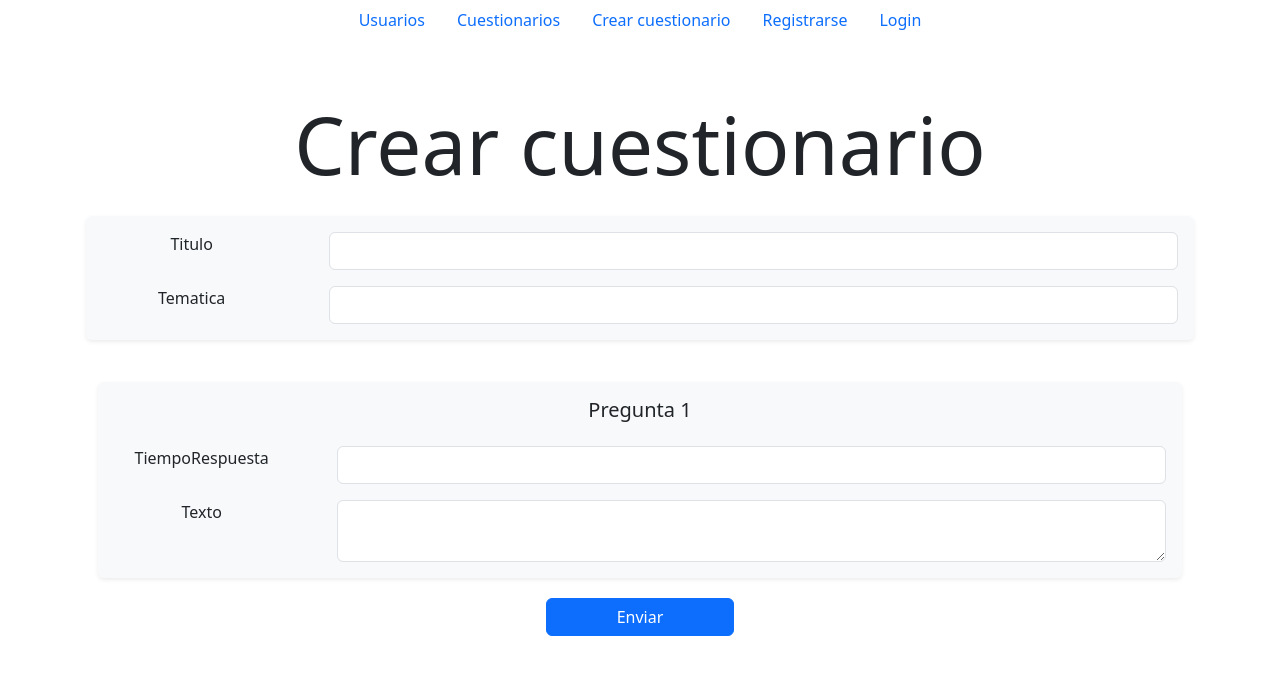
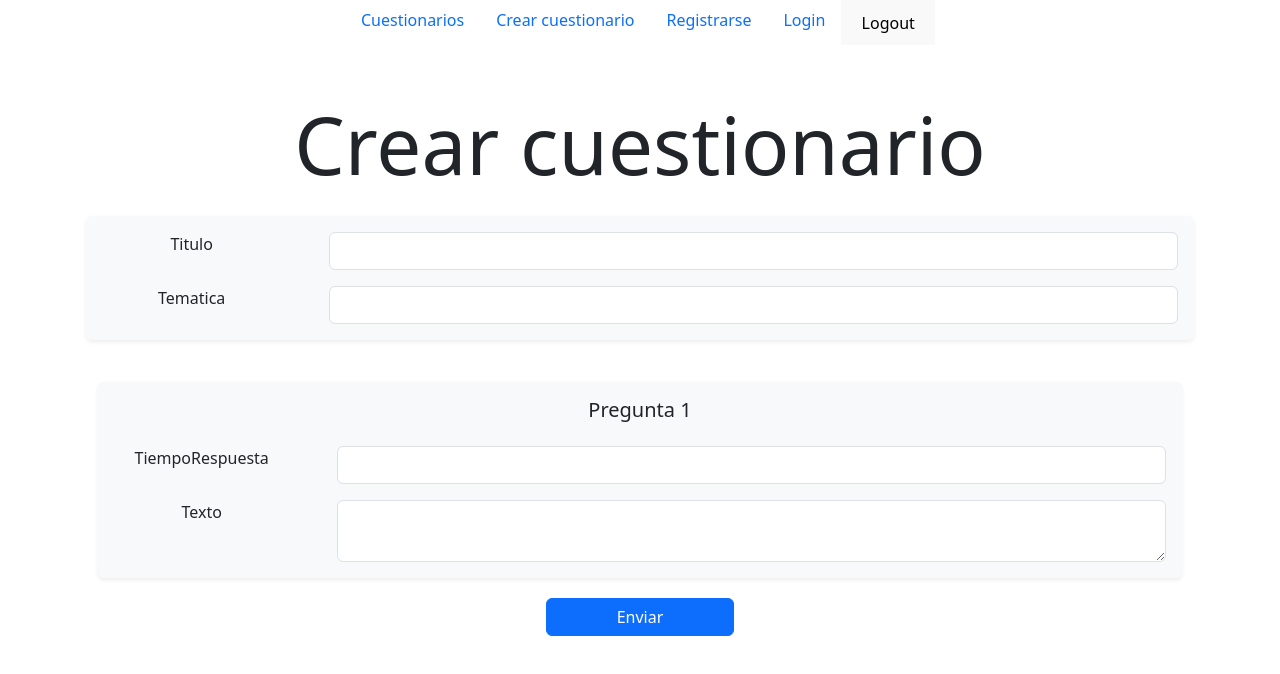
Before and after one commit to Iagomv/kahoot, a React (Vite) app in the folder Client/kahootReact/: page /crearCuestionario in a window 1280 px wide. Shown: the top 674 px of the page. Built offline with nearby package versions, Linux system fonts and the light colour scheme.

Commit message:
intento de utilizar un contexto para que todos los children puedan acceder al token

```diff
--- a/Client/kahootReact/src/App.jsx
+++ b/Client/kahootReact/src/App.jsx
@@ -8,33 +8,37 @@ import Usuarios from './pages/Usuarios'
 import Registro from './pages/Registro'
 import CrearCuestionario from './pages/CrearCuestionario'
 import Login from './pages/Login'
-import { useEffect, useState } from 'react'
 
-function App() {
-	const [privilegios, setPrivilegios] = useState('jugador')
+import { AuthProvider, useAuthProvider } from './Provider/AuthContext' // Importa el proveedor y el hook
 
-	useEffect(() => {
-		const token = localStorage.getItem('token')
-		if (token) {
-			setPrivilegios(token.tipo)
-		}
-	}, [])
+// Este componente ahora solo gestiona las rutas
+function AppRoutes() {
+	const { token } = useAuthProvider() // Obtiene el token desde el contexto
 
 	return (
 		<>
-			<BrowserRouter>
-				<Navegador />
-
+			<Navegador /> {/* Navegador puede acceder al token */}
 			<Routes>
 				<Route path="/registro" element={<Registro />}></Route>
 				<Route path="/login" element={<Login />}></Route>
-					{privilegios === 'admin' && <Route path="/usuarios" element={<Usuarios />}></Route>}
+				{token?.tipo === 'admin' && <Route path="/usuarios" element={<Usuarios />}></Route>}
 				<Route path="/cuestionarios" element={<Cuestionarios />}></Route>
 				<Route path="/crearCuestionario" element={<CrearCuestionario />}></Route>
 			</Routes>
-			</BrowserRouter>
 		</>
 	)
 }
 
+function App() {
+	return (
+		<AuthProvider>
+			{' '}
+			{/* Proveedor envolviendo toda la app */}
+			<BrowserRouter>
+				<AppRoutes /> {/* Contiene las rutas que dependen del token */}
+			</BrowserRouter>
+		</AuthProvider>
+	)
+}
+
 export default App
--- /dev/null
+++ b/Client/kahootReact/src/Provider/AuthContext.jsx
@@ -0,0 +1,27 @@
+import React, { createContext, useContext, useEffect, useState } from 'react'
+// Como crear un proveedor que comparte datos con sus children
+// 1. Crear el contexto
+const AuthContext = createContext()
+
+// 2. Crear el proveedor del contexto
+export const AuthProvider = ({ children }) => {
+	// 2.1. Definir el estado del token
+	// Se inicializa con el valor almacenado en localStorage (si existe), o null si no hay ninguno
+	const [token, setToken] = useState(localStorage.getItem('token') || null)
+
+	useEffect(() => {
+		localStorage.setItem('token', token)
+		console.log(token + 'desde proveedor')
+	}, [token])
+	// 2.2. Proveer el estado y la función de actualización a los componentes hijos
+	return (
+		<AuthContext.Provider value={{ token, setToken }}>
+			{children} {/* Los componentes hijos envueltos tendrán acceso al contexto */}
+		</AuthContext.Provider>
+	)
+}
+
+// 3. Crear un hook personalizado para usar el contexto de manera más sencilla
+export const useAuthProvider = () => {
+	return useContext(AuthContext) // Devuelve el valor del contexto (token y setToken)
+}
--- a/Client/kahootReact/src/components/Navegador.jsx
+++ b/Client/kahootReact/src/components/Navegador.jsx
@@ -1,17 +1,31 @@
-import React from 'react'
+import React, { useEffect } from 'react'
 import { Link } from 'react-router-dom'
+import { useAuthProvider } from '../Provider/AuthContext' // Importa el hook del contexto
 
 export const Navegador = () => {
-	//Navegador con enlaces a las distintas paginas
-	// Usuarios, Cuestionarios, CrearCuestionario, Unirse
+	const { token, setToken } = useAuthProvider() // Accede al token y setToken desde el contexto
+
+	useEffect(() => {
+		// Verifica si el token existe y tiene la propiedad 'tipo' definida
+		if (token && token.tipo) {
+			console.log(token.tipo + ' desde navegador')
+			console.log(token + ' desde navegador')
+		} else {
+			console.log('Token no disponible o no tiene propiedad "tipo"')
+		}
+	}, [token]) // Este useEffect se ejecutará cada vez que el token cambie
+
 	return (
 		<>
-			<ul className="nav  fixed-top justify-content-center">
-				<li className="nav-item">
-					<Link className="nav-link active" to="/usuarios">
-						Usuarios
-					</Link>
-				</li>
+			<ul className="nav fixed-top justify-content-center">
+				{/* Si el token tiene tipo 'admin', muestra el enlace de 'Usuarios' */}
+				{token?.tipo === 'admin' && (
+					<li className="nav-item">
+						<Link className="nav-link active" to="/usuarios">
+							Usuarios
+						</Link>
+					</li>
+				)}
 				<li className="nav-item">
 					<Link className="nav-link active" to="/cuestionarios">
 						Cuestionarios
@@ -32,6 +46,9 @@ export const Navegador = () => {
 						Login
 					</Link>
 				</li>
+				<li className="nav-item">
+					<button onClick={() => setToken(null)}>Logout</button>
+				</li>
 			</ul>
 		</>
 	)
--- a/Client/kahootReact/src/pages/CrearCuestionario.jsx
+++ b/Client/kahootReact/src/pages/CrearCuestionario.jsx
@@ -12,7 +12,15 @@ export const CrearCuestionario = () => {
 		titulo: '',
 		tema: '',
 	})
-
+	//Comprobacion de sesion
+	useEffect(() => {
+		const token = localStorage.getItem('token')
+		if (token) {
+			console.log(token)
+		} else {
+			console.log('No hay token')
+		}
+	}, [])
 	// Cuando cambia la informacion del cuestionario se actualiza el useState
 	const handleCambioInfo = (e) => {
 		setInfoCuestionario({
--- a/Client/kahootReact/src/pages/Login.jsx
+++ b/Client/kahootReact/src/pages/Login.jsx
@@ -2,14 +2,17 @@ import React from 'react'
 import { useState } from 'react'
 import { useNavigate } from 'react-router'
 import axios from 'axios'
+import { AuthProvider, useAuthProvider } from '../Provider/AuthContext' // Importa el proveedor y el hook
 const Login = () => {
 	// Estado para almacenar la información de inicio de sesión
+	const { setToken } = useAuthProvider() // Accede a setToken del contexto
 	const navigate = useNavigate()
 	const [loginInfo, setLoginInfo] = useState({
 		email: '',
 		password: '',
 	})
 
+	//Validacion de email y contraseña mediante regEx
 	const validacionDatos = () => {
 		const regexEmail = /^[a-zA-Z0-9._-]+@[a-zA-Z0-9.-]+\.[a-zA-Z]{2,6}$/ // Valida emails estándar
 		const regexPassword = /^[A-Za-z\d]{6,20}$/ // Solo letras y números, longitud entre 6 y 20
@@ -39,16 +42,25 @@ const Login = () => {
 		})
 	}
 
+	// Handler para iniciar sesión haciendo consulta post a la api, tras validar los datos(regEx)
 	const handleLogin = async (e) => {
 		e.preventDefault()
 		if (!validacionDatos()) {
 			return
 		}
 		try {
+			console.log(loginInfo)
 			const response = await axios.post('http://localhost:6245/usuario/login', loginInfo)
 			if (response.status === 200) {
 				console.log(response.data.token)
-				localStorage.setItem('token', JSON.stringify(response.data.token))
+
+				const token = JSON.stringify(response.data.token)
+				console.log(token)
+
+				// 2. Actualizar el token en el contexto global
+				setToken(token)
+
+				// 3. Redirigir al usuario
 				navigate('/cuestionarios')
 			}
 		} catch (error) {
```
Lines whose indentation alone changed are shown as unchanged.
